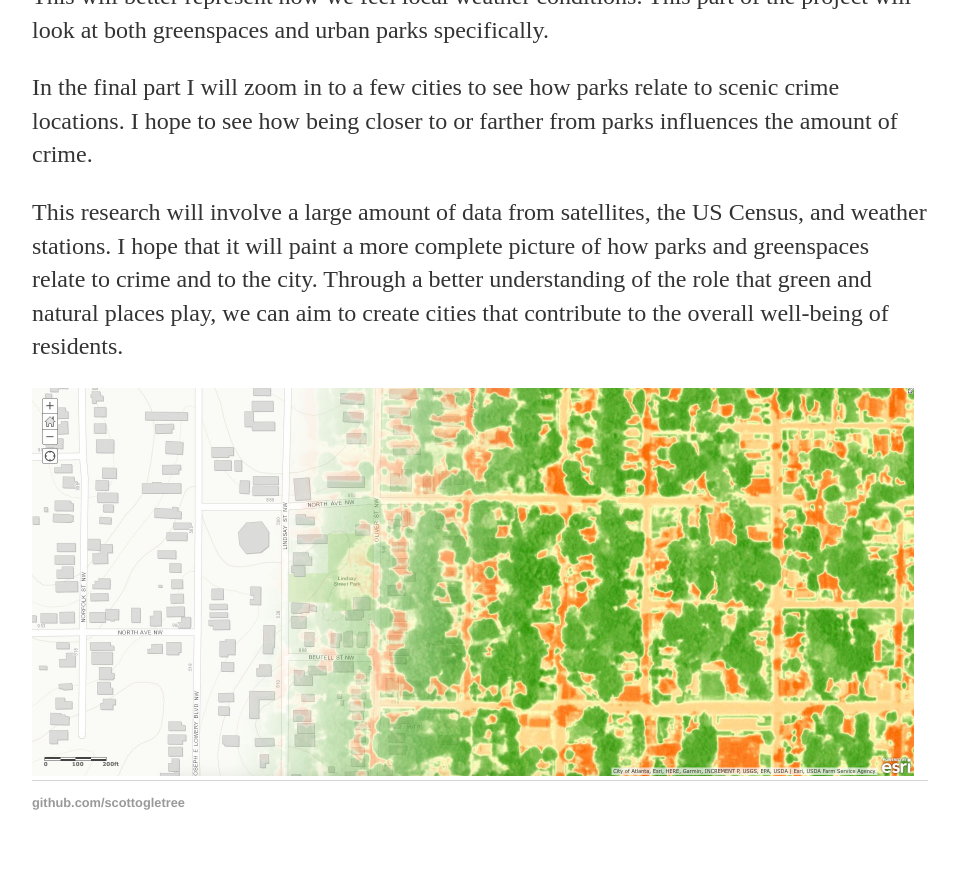
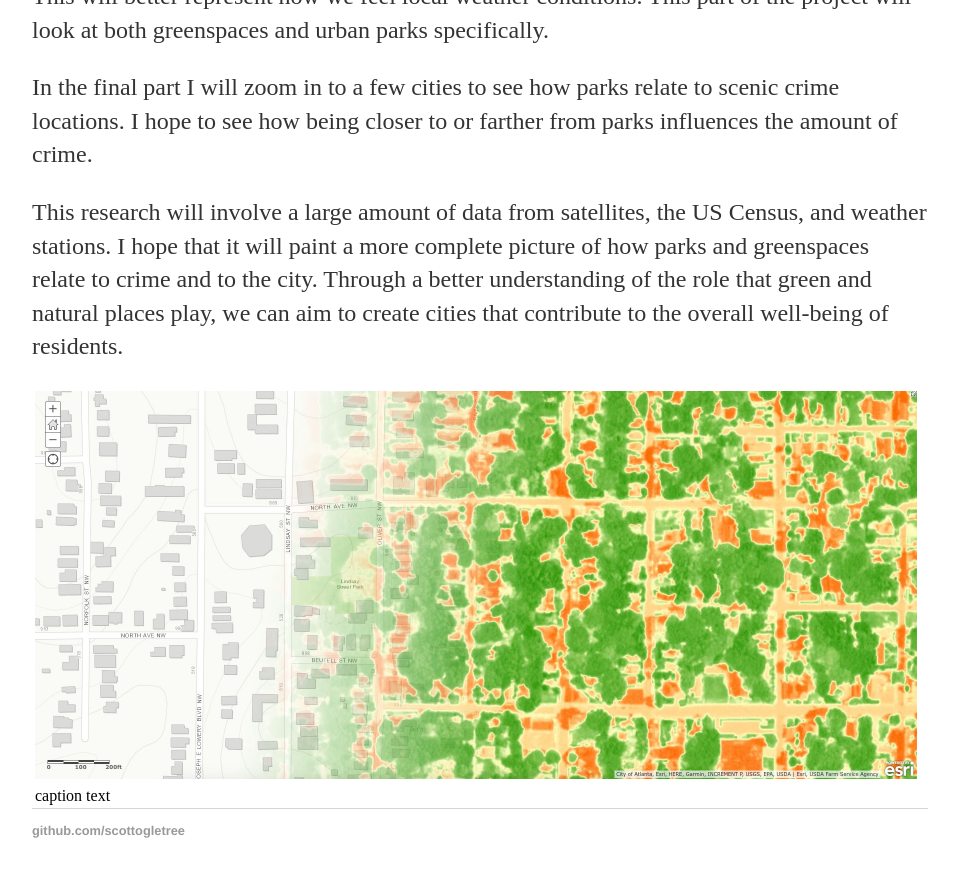
Before and after one commit to scottogletree/ogletrees.github.io, a Jekyll site: the page built from research/phd.html, in a window 1280 px wide and 900 px high, scrolled down 1621 px. Shown: the top 877 px of the window, without its empty margins (160-1119 px from the left). Built offline with Jekyll 4.4.1, drawn with Linux system fonts in a browser that asks for light colours.

Commit message:
image tweak

```diff
--- a/research/phd.html
+++ b/research/phd.html
@@ -30,4 +30,8 @@ title: Research - PhD - S Ogletree
 <p>This research will involve a large amount of data from satellites, the US Census, and weather stations. I hope that it will paint a more complete picture of how parks and greenspaces relate to crime and to the city. Through a better understanding of the role that green and natural places play, we can aim to create cities that contribute to the overall well-being of residents.</p>
 </body>
 </html>
-<img src="../assests/web_ndvi.jpg" alt="map of vegetation" style="width:882px;height:388;">
+<!-- <img src="../assests/web_ndvi.jpg" alt="map of vegetation" style="width:882px;height:388;"> -->
+<table class="image">
+<tr><td><img src="../assests/web_ndvi.jpg" alt="map of vegetation" style="width:882px;height:388;"></td></tr>
+<tr><td class="caption">caption text</td></tr>
+</table>
```
